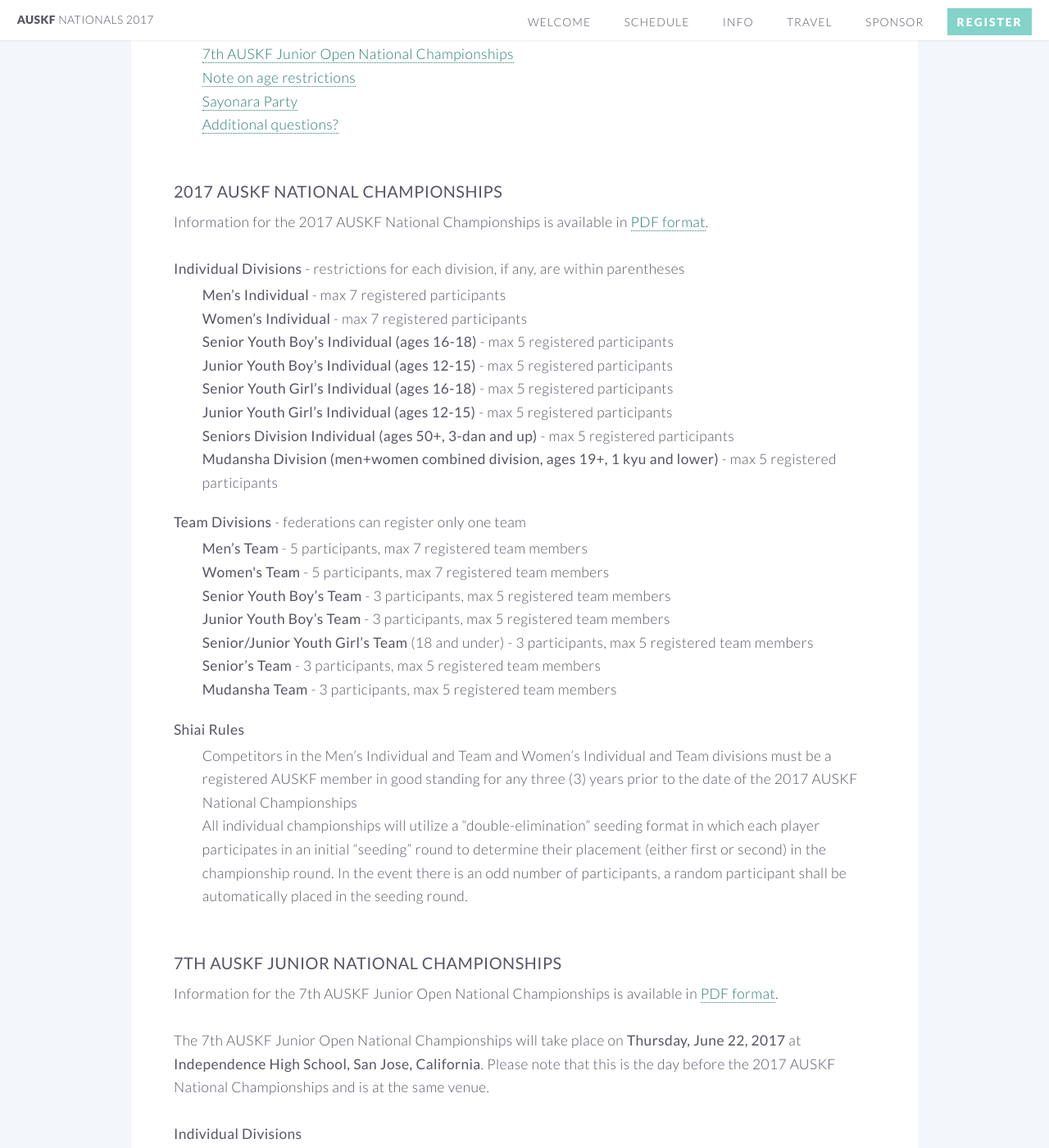
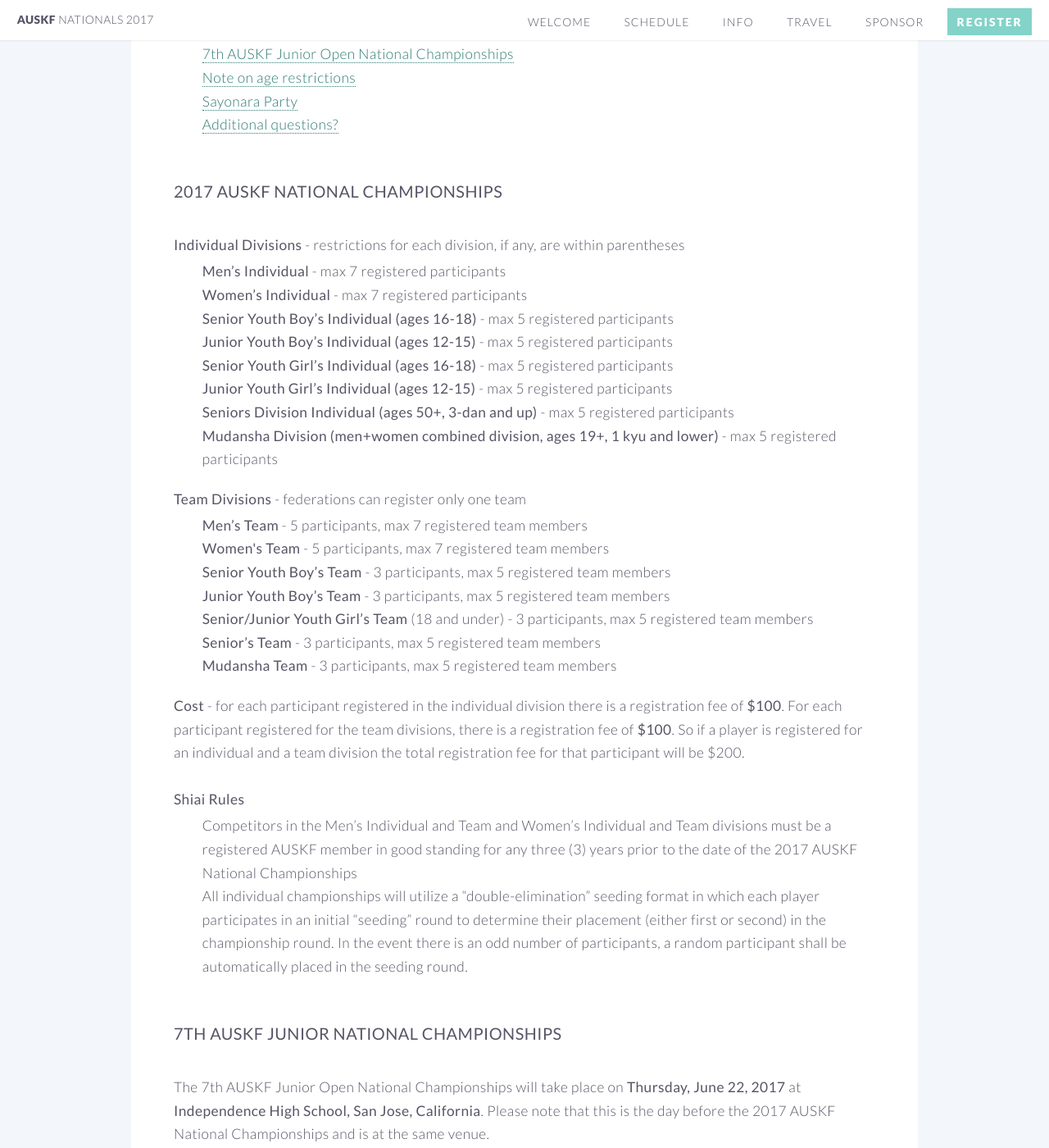
Before and after one commit to auskf-web/auskf-nationals.github.io, a Jekyll site: the page built from info.html, in a window 1280 px wide and 1400 px high, scrolled down 243 px. Shown: the whole window at 82% size. Built offline with Jekyll 4.4.1, drawn with Linux system fonts in a browser that asks for light colours; some of the changed text lies outside the part shown.

Commit message:
Add cost information

```diff
--- a/info.html
+++ b/info.html
@@ -38,8 +38,9 @@ th, td {
 
 				<br><a name="nationals"><h1 style="padding-top: 50px; margin-top: -50px;"></h1></a>
 				<header style="margin-bottom: 8px;"><h3><b>2017 AUSKF National Championships</b></h3></header>
-				Information for the 2017 AUSKF National Championships is available in <a href="assets/2017 AUSKF National Championships Prelim Info.(rev09272016).pdf" target="blank">PDF format</a>.<br><br>
+				<!-- Information for the 2017 AUSKF National Championships is available in <a href="assets/2017 AUSKF National Championships Prelim Info.(rev09272016).pdf" target="blank">PDF format</a>.<br> -->
 
+				<br>
 				<b>Individual Divisions</b> - restrictions for each division, if any, are within parentheses
 				<ul style="padding-left:2em; padding-top:0.2em; margin-bottom: 20px;">
 					<li><b>Men’s Individual</b> - max 7 registered participants</li>
@@ -63,6 +64,10 @@ th, td {
 					<li><b>Mudansha Team</b> - 3 participants, max 5 registered team members</li>
 				</ul>
 
+				<b>Cost</b> - for each participant registered in the individual division there is a registration fee of <strong>$100</strong>. For each participant registered for the team divisions, there is a registration fee of <strong>$100</strong>. So if a player is registered for an individual and a team division the total registration fee for that participant will be $200.<br>
+
+				<br>
+
 				<b>Shiai Rules</b>
 				<ul style="padding-left:2em; padding-top:0.2em; margin-bottom: 20px;">
 					<li>Competitors in the Men’s Individual and Team and Women’s Individual and Team divisions must be a registered AUSKF member in good standing for any three (3) years prior to the date of the 2017 AUSKF National Championships</li>
@@ -71,9 +76,12 @@ th, td {
 
 				<br><a name="juniors"><h1 style="padding-top: 50px; margin-top: -50px;"></h1></a>
 				<header style="margin-bottom: 8px;"><h3><b>7th AUSKF Junior National Championships</b></h3></header>
-				Information for the 7th AUSKF Junior Open National Championships is available in <a href="assets/7th AUSKF Junior Open National Championships.pdf" target="blank">PDF format</a>.<br><br>
+				<!-- Information for the 7th AUSKF Junior Open National Championships is available in <a href="assets/7th AUSKF Junior Open National Championships.pdf" target="blank">PDF format</a>.<br> -->
+				<br>
 
 				The 7th AUSKF Junior Open National Championships will take place on <b>Thursday, June 22, 2017</b> at <b>Independence High School, San Jose, California</b>. Please note that this is the day before the 2017 AUSKF National Championships and is at the same venue.<br>
+				<br>
+				<b>Cost</b> - for each participant there is a registration fee of <strong>$50</strong>.<br>
 				<br>
 				<b>Individual Divisions</b>
 				<ul style="padding-left:2em;">
```
